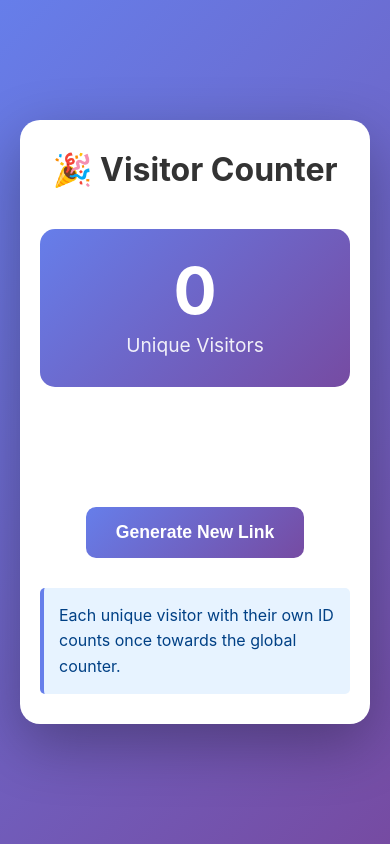
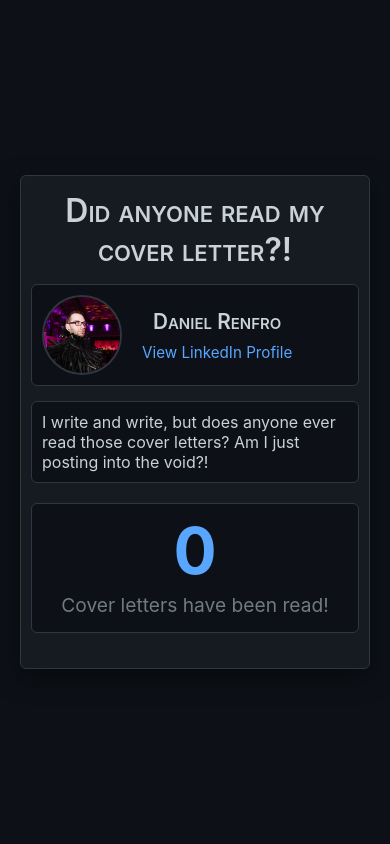
Before and after one commit to bluecurio/didanyonereadmycoverletter.com, a website: page public/index.html in a window 390 px wide. Drawn offline with Linux system fonts and the light colour scheme; no server answers.

Commit message:
moves urls to /urls, styling

```diff
--- a/public/app.js
+++ b/public/app.js
@@ -5,10 +5,6 @@ const visitorId = urlParams.get('id');
 // DOM elements
 const countElement = document.getElementById('count');
 const statusElement = document.getElementById('status');
-const generateBtn = document.getElementById('generateBtn');
-const generatedLinkDiv = document.getElementById('generatedLink');
-const linkInput = document.getElementById('linkInput');
-const copyBtn = document.getElementById('copyBtn');
 
 /**
  * Track visitor if ID is present in URL
@@ -61,66 +57,5 @@ async function fetchCount() {
   }
 }
 
-/**
- * Generate new unique link
- */
-async function generateLink() {
-  try {
-    generateBtn.disabled = true;
-    generateBtn.textContent = 'Generating...';
-
-    const response = await fetch('/api/generate');
-    const data = await response.json();
-
-    if (response.ok) {
-      linkInput.value = data.url;
-      generatedLinkDiv.classList.remove('hidden');
-
-      // Scroll to the generated link
-      generatedLinkDiv.scrollIntoView({ behavior: 'smooth', block: 'nearest' });
-    } else {
-      alert('Failed to generate link: ' + (data.error || 'Unknown error'));
-    }
-  } catch (error) {
-    console.error('Error generating link:', error);
-    alert('Failed to generate link. Please try again.');
-  } finally {
-    generateBtn.disabled = false;
-    generateBtn.textContent = 'Generate New Link';
-  }
-}
-
-/**
- * Copy link to clipboard
- */
-async function copyLink() {
-  try {
-    linkInput.select();
-    await navigator.clipboard.writeText(linkInput.value);
-
-    const originalText = copyBtn.textContent;
-    copyBtn.textContent = 'Copied!';
-    copyBtn.style.background = '#28a745';
-
-    setTimeout(() => {
-      copyBtn.textContent = originalText;
-      copyBtn.style.background = '';
-    }, 2000);
-  } catch (error) {
-    // Fallback for older browsers
-    linkInput.select();
-    document.execCommand('copy');
-
-    copyBtn.textContent = 'Copied!';
-    setTimeout(() => {
-      copyBtn.textContent = 'Copy';
-    }, 2000);
-  }
-}
-
-// Event listeners
-generateBtn.addEventListener('click', generateLink);
-copyBtn.addEventListener('click', copyLink);
-
 // Initialize - track visit or fetch count
 trackVisit();
--- a/public/index.html
+++ b/public/index.html
@@ -3,39 +3,33 @@
 <head>
   <meta charset="UTF-8">
   <meta name="viewport" content="width=device-width, initial-scale=1.0">
-  <title>Visitor Tracker</title>
+  <title>Did anyone read my cover letter?!</title>
   <link rel="stylesheet" href="/styles.css">
 </head>
 <body>
   <div class="container">
-    <h1>🎉 Visitor Counter</h1>
+    <h2>Did anyone read my cover letter?!</h2>
+
+    <div class="profile-section">
+      <img src="/FEATHERS.JPG" alt="Daniel Renfro" class="profile-avatar" />
+      <div class="profile-info">
+        <h2>Daniel Renfro</h2>
+        <a href="https://www.linkedin.com/in/daniel-p-renfro/" target="_blank" rel="noopener noreferrer" class="linkedin-link">
+          View LinkedIn Profile
+        </a>
+      </div>
+    </div>
+
+    <div class="profile-section">
+      <p>I write and write, but does anyone ever read those cover letters? Am I just posting into the void?!</p>
+    </div>
 
     <div class="counter-display">
       <div class="count" id="count">0</div>
-      <p class="label">Unique Visitors</p>
+      <p class="label">Cover letters have been read!</p>
     </div>
 
-    <div class="status" id="status"></div>
 
-    <div class="actions">
-      <button id="generateBtn" class="btn btn-primary">
-        Generate New Link
-      </button>
-    </div>
-
-    <div id="generatedLink" class="generated-link hidden">
-      <h3>Your Unique Link:</h3>
-      <div class="link-container">
-        <input type="text" id="linkInput" readonly />
-        <button id="copyBtn" class="btn btn-secondary">Copy</button>
-      </div>
-      <p class="hint">Share this link! Each unique visitor will increment the counter.</p>
-    </div>
-
-    <div class="info">
-      <p>Each unique visitor with their own ID counts once towards the global counter.</p>
-    </div>
-  </div>
 
   <script src="/app.js"></script>
 </body>
--- a/public/styles.css
+++ b/public/styles.css
@@ -6,114 +6,182 @@
 
 body {
   font-family: -apple-system, BlinkMacSystemFont, 'Segoe UI', Roboto, Oxygen, Ubuntu, Cantarell, sans-serif;
-  background: linear-gradient(135deg, #667eea 0%, #764ba2 100%);
+  background: #0d1117;
   min-height: 100vh;
   display: flex;
   align-items: center;
   justify-content: center;
   padding: 20px;
+  color: #c9d1d9;
 }
 
 .container {
-  background: white;
-  border-radius: 20px;
-  padding: 40px;
+  background: #161b22;
+  border: 1px solid #30363d;
+  border-radius: 6px;
+  padding: 20px;
   max-width: 600px;
   width: 100%;
-  box-shadow: 0 20px 60px rgba(0, 0, 0, 0.3);
+  box-shadow: 0 8px 24px rgba(0, 0, 0, 0.5);
 }
 
 h1 {
   text-align: center;
-  color: #333;
-  margin-bottom: 30px;
+  color: #c9d1d9;
+  margin-bottom: 15px;
   font-size: 2.5rem;
+  font-weight: 600;
+}
+
+h2 {
+  text-align: center;
+  color: #c9d1d9;
+  font-variant: small-caps;
+  margin-bottom: 15px;
+  font-size: 2rem;
+  font-weight: 600;
+}
+
+.profile-section {
+  display: flex;
+  align-items: center;
+  gap: 20px;
+  margin-bottom: 15px;
+  padding: 10px;
+  background: #0d1117;
+  border: 1px solid #30363d;
+  border-radius: 6px;
+}
+
+.profile-avatar {
+  width: 80px;
+  height: 80px;
+  border-radius: 50%;
+  border: 2px solid #30363d;
+  object-fit: cover;
+}
+
+.profile-info h2 {
+  color: #c9d1d9;
+  font-size: 1.3rem;
+  font-weight: 600;
+  margin-bottom: 8px;
+}
+
+.linkedin-link {
+  color: #58a6ff;
+  text-decoration: none;
+  font-size: 0.95rem;
+  transition: color 0.2s;
+}
+
+.linkedin-link:hover {
+  color: #79c0ff;
+  text-decoration: underline;
 }
 
 .counter-display {
   text-align: center;
-  margin: 40px 0;
-  padding: 30px;
-  background: linear-gradient(135deg, #667eea 0%, #764ba2 100%);
-  border-radius: 15px;
-  color: white;
+  margin: 20px 0;
+  padding: 15px;
+  background: #0d1117;
+  border: 1px solid #30363d;
+  border-radius: 6px;
+  color: #c9d1d9;
 }
 
 .count {
-  font-size: 5rem;
+  font-size: 15rem;
   font-weight: bold;
   line-height: 1;
+  color: #58a6ff;
 }
 
 .label {
   margin-top: 10px;
   font-size: 1.2rem;
-  opacity: 0.9;
+  opacity: 0.8;
+  color: #8b949e;
 }
 
 .status {
   text-align: center;
-  margin: 20px 0;
-  padding: 15px;
-  border-radius: 10px;
+  margin: 10px 0;
+  padding: 8px;
+  border-radius: 6px;
   font-weight: 500;
   min-height: 50px;
   display: flex;
   align-items: center;
   justify-content: center;
+  border: 1px solid #30363d;
 }
 
 .status.new-visitor {
-  background: #d4edda;
-  color: #155724;
+  background: #0d1117;
+  color: #3fb950;
+  border-color: #3fb950;
 }
 
 .status.returning {
-  background: #fff3cd;
-  color: #856404;
+  background: #0d1117;
+  color: #d29922;
+  border-color: #d29922;
 }
 
 .actions {
   text-align: center;
-  margin: 30px 0;
+  margin: 15px 0;
 }
 
 .btn {
   padding: 15px 30px;
   font-size: 1.1rem;
-  border: none;
-  border-radius: 10px;
+  border: 1px solid;
+  border-radius: 6px;
   cursor: pointer;
   font-weight: 600;
-  transition: transform 0.2s, box-shadow 0.2s;
+  transition: background-color 0.2s, border-color 0.2s;
 }
 
 .btn:hover {
-  transform: translateY(-2px);
-  box-shadow: 0 5px 15px rgba(0, 0, 0, 0.2);
+  filter: brightness(1.1);
 }
 
 .btn:active {
-  transform: translateY(0);
+  filter: brightness(0.9);
 }
 
 .btn-primary {
-  background: linear-gradient(135deg, #667eea 0%, #764ba2 100%);
-  color: white;
+  background: #238636;
+  color: #ffffff;
+  border-color: #2ea043;
+}
+
+.btn-primary:hover {
+  background: #2ea043;
+  border-color: #3fb950;
 }
 
 .btn-secondary {
-  background: #6c757d;
-  color: white;
+  background: #21262d;
+  color: #c9d1d9;
+  border-color: #30363d;
   padding: 10px 20px;
   font-size: 0.9rem;
 }
 
+.btn-secondary:hover {
+  background: #30363d;
+  border-color: #8b949e;
+}
+
 .generated-link {
-  margin: 30px 0;
-  padding: 20px;
-  background: #f8f9fa;
-  border-radius: 10px;
+  margin: 15px 0;
+  padding: 10px;
+  background: #0d1117;
+  border: 1px solid #30363d;
+  border-radius: 6px;
 }
 
 .generated-link.hidden {
@@ -122,8 +190,9 @@ h1 {
 
 .generated-link h3 {
   margin-bottom: 15px;
-  color: #333;
+  color: #c9d1d9;
   font-size: 1.2rem;
+  font-weight: 600;
 }
 
 .link-container {
@@ -135,35 +204,42 @@ h1 {
 #linkInput {
   flex: 1;
   padding: 12px;
-  border: 2px solid #dee2e6;
-  border-radius: 8px;
+  border: 1px solid #30363d;
+  border-radius: 6px;
   font-size: 1rem;
   font-family: monospace;
-  background: white;
+  background: #0d1117;
+  color: #c9d1d9;
+}
+
+#linkInput:focus {
+  outline: none;
+  border-color: #58a6ff;
 }
 
 .hint {
   font-size: 0.9rem;
-  color: #6c757d;
+  color: #8b949e;
   font-style: italic;
 }
 
 .info {
-  margin-top: 30px;
-  padding: 15px;
-  background: #e7f3ff;
-  border-left: 4px solid #667eea;
-  border-radius: 5px;
+  margin-top: 15px;
+  padding: 8px;
+  background: #0d1117;
+  border: 1px solid #30363d;
+  border-left: 4px solid #58a6ff;
+  border-radius: 6px;
 }
 
 .info p {
-  color: #004085;
+  color: #8b949e;
   line-height: 1.6;
 }
 
 @media (max-width: 600px) {
   .container {
-    padding: 30px 20px;
+    padding: 15px 10px;
   }
 
   h1 {
```
Also changed, not shown: public/urls.html (added, +52 -0 lines), public/urls.js (added, +66 -0 lines), server.js (+8 -0 lines), public/FEATHERS.JPG (added), 1 other file.
